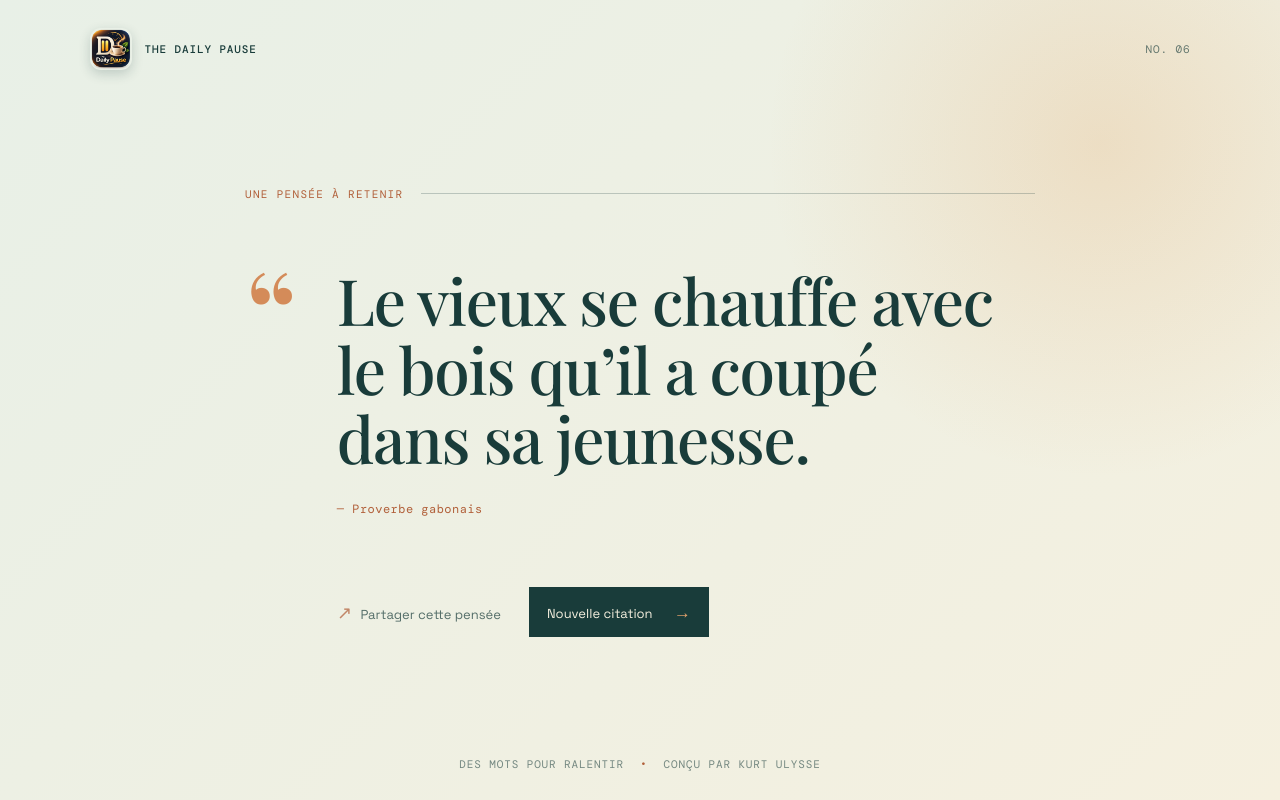
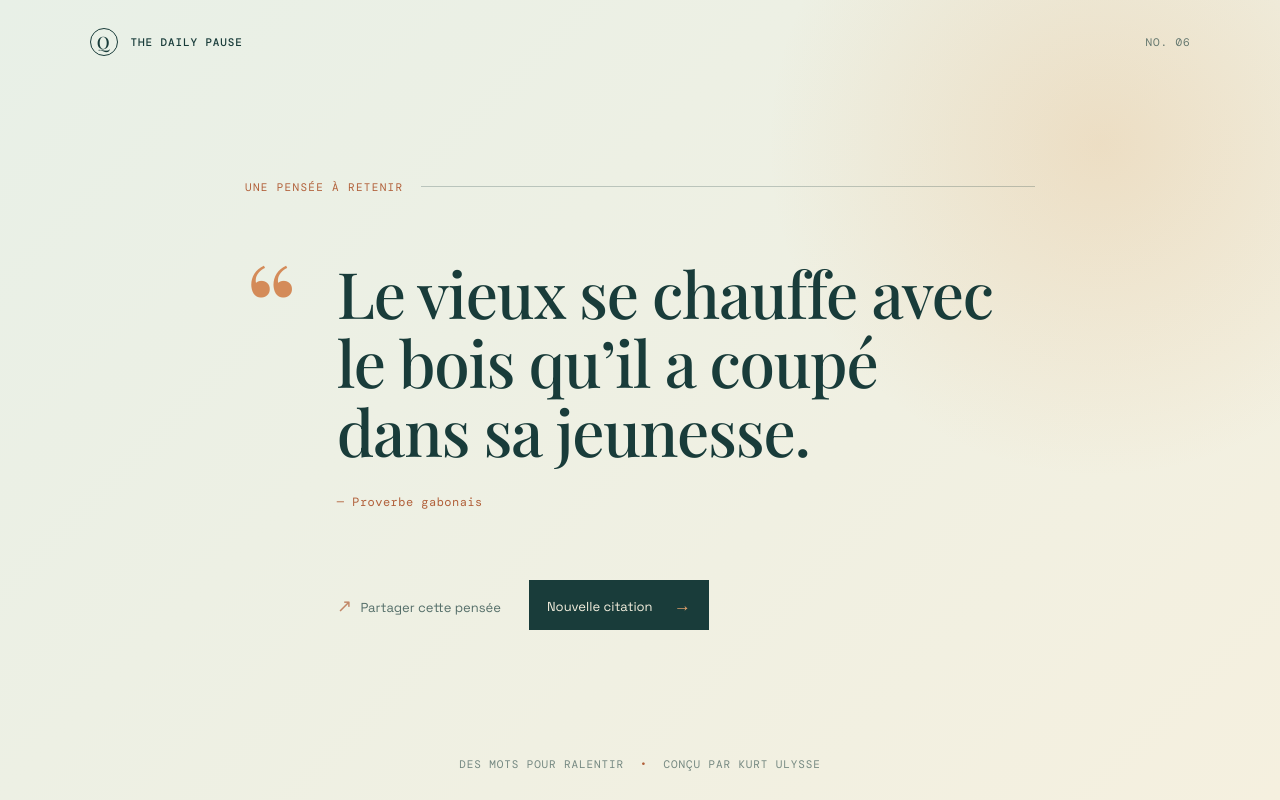
Before and after one commit to kurt08ulysse/random-quote-machine, a React (Vite) app: page / in a window 1280 px wide. Built offline with nearby package versions, Linux system fonts and the light colour scheme; no server answers.

Commit message:
Restore Q header mark

```diff
--- a/src/App.css
+++ b/src/App.css
@@ -2,7 +2,7 @@
 .page-shell { min-height: 100vh; padding: 28px clamp(24px, 7vw, 112px) 24px; display: flex; flex-direction: column; background: radial-gradient(circle at 86% 18%, rgba(224, 157, 87, .22), transparent 26%), linear-gradient(135deg, #e8f0e7 0%, #f5f0df 100%); }
 .site-header, .site-footer { display: flex; align-items: center; font-family: 'DM Mono', monospace; font-size: 11px; letter-spacing: .08em; text-transform: uppercase; }
 .site-header { gap: 13px; }
-.mark { width: 42px; height: 42px; border-radius: 11px; object-fit: cover; box-shadow: 0 4px 12px rgba(25, 60, 58, .2); }
+.mark { display: grid; place-items: center; width: 28px; height: 28px; border: 1px solid #193c3a; border-radius: 50%; font-family: 'Playfair Display', serif; font-size: 17px; text-transform: none; }
 .brand { font-weight: 500; }
 .issue { margin-left: auto; opacity: .65; }
 .quote-box { width: min(790px, 100%); margin: auto; padding: clamp(30px, 7vw, 74px) 0 clamp(35px, 7vw, 72px); animation: rise .7s ease both; }
--- a/src/App.jsx
+++ b/src/App.jsx
@@ -55,7 +55,7 @@ function App() {
   return (
     <main className="page-shell">
       <header className="site-header">
-        <img className="mark" src={`${import.meta.env.BASE_URL}e67df28d-372e-4c9d-a287-ae661730fbbe.png`} alt="The Daily Pause" />
+        <span className="mark" aria-hidden="true">Q</span>
         <span className="brand">The daily pause</span>
         <span className="issue">No. 0{quoteIndex + 1}</span>
       </header>
```
